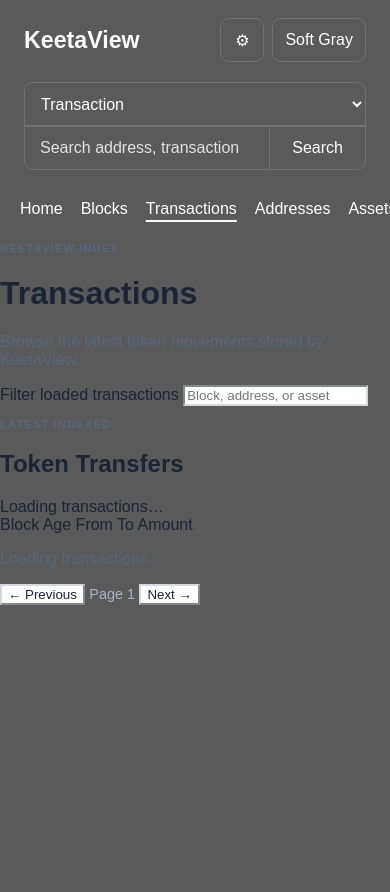
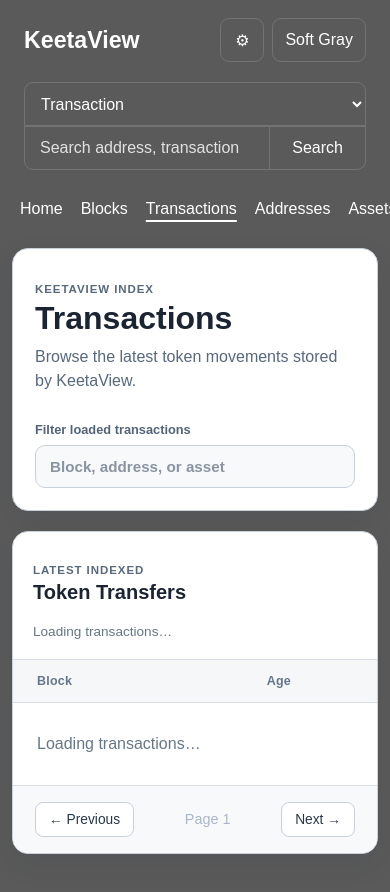
Before and after one commit to zbrodamous-ui/KeetaScan, a website: page transactions.html in a window 390 px wide. Before the commit the page ends 844 px from the top, so only its background shows below. Drawn offline with Linux system fonts and the light colour scheme; a script that the page names is missing.

Commit message:
Style responsive transactions directory

```diff
--- a/style.css
+++ b/style.css
@@ -3723,3 +3723,269 @@ html[data-theme="clean"] .blocks-list-card {
         justify-content: space-between;
     }
 }
+
+
+
+/* ==========================
+   KeetaView Transaction Directory
+========================== */
+
+.transactions-page-body {
+    min-height: 100vh;
+    background: var(--page-background);
+    color: var(--primary-text);
+}
+
+.transactions-dashboard {
+    width: min(100% - 40px, 1420px);
+    margin: 0 auto;
+    padding: 34px 0 72px;
+}
+
+.transactions-title-card,
+.transactions-list-card {
+    background: #ffffff;
+    border: 1px solid #c8d0d9;
+    border-radius: 16px;
+    box-shadow: 0 10px 28px rgba(32, 45, 62, 0.09);
+}
+
+.transactions-title-card {
+    display: flex;
+    align-items: flex-end;
+    justify-content: space-between;
+    gap: 28px;
+    margin-bottom: 20px;
+    padding: 28px;
+}
+
+.transactions-title-card h1 {
+    margin: 4px 0 8px;
+    font-size: clamp(2rem, 4vw, 3rem);
+}
+
+.transactions-title-card > div > p:last-child {
+    margin: 0;
+    color: var(--secondary-text);
+    line-height: 1.55;
+}
+
+.transaction-filter {
+    display: grid;
+    gap: 8px;
+    width: min(100%, 380px);
+    color: #53647a;
+    font-size: 0.8rem;
+    font-weight: 700;
+}
+
+.transaction-filter input {
+    width: 100%;
+    padding: 12px 14px;
+    border: 1px solid #c8d0d9;
+    border-radius: 10px;
+    background: #f8f9fb;
+    color: #1b2433;
+    font: inherit;
+    font-size: 0.95rem;
+    outline: none;
+}
+
+.transaction-filter input:focus {
+    border-color: #5a5a5a;
+    box-shadow: 0 0 0 3px rgba(90, 90, 90, 0.12);
+}
+
+.transaction-filter input::placeholder {
+    color: #8994a3;
+}
+
+.transactions-list-card {
+    overflow: hidden;
+}
+
+.transactions-card-header {
+    display: flex;
+    align-items: center;
+    justify-content: space-between;
+    gap: 20px;
+    padding: 22px 26px;
+    border-bottom: 1px solid #d9dee4;
+}
+
+.transactions-card-header h2 {
+    margin: 3px 0 0;
+    font-size: 1.25rem;
+}
+
+.transaction-result-count {
+    color: #66768a;
+    font-size: 0.85rem;
+    white-space: nowrap;
+}
+
+.transaction-table-scroll {
+    overflow-x: auto;
+}
+
+.transaction-directory-table {
+    min-width: 1050px;
+}
+
+.transaction-directory-header,
+.transaction-directory-row {
+    display: grid;
+    grid-template-columns:
+        minmax(210px, 1.2fr)
+        minmax(110px, 0.65fr)
+        minmax(210px, 1.2fr)
+        minmax(210px, 1.2fr)
+        minmax(180px, 1fr);
+    gap: 18px;
+    align-items: center;
+}
+
+.transaction-directory-header {
+    padding: 14px 24px;
+    background: #f5f7f9;
+    border-bottom: 1px solid #d9dee4;
+    color: #66768a;
+    font-size: 0.78rem;
+    font-weight: 700;
+    letter-spacing: 0.02em;
+}
+
+.transaction-directory-row {
+    min-height: 70px;
+    padding: 14px 24px;
+    border-bottom: 1px solid #e2e6eb;
+    color: #26364b;
+    cursor: pointer;
+    transition: background 0.18s ease;
+}
+
+.transaction-directory-row:last-child {
+    border-bottom: 0;
+}
+
+.transaction-directory-row:hover,
+.transaction-directory-row:focus-visible {
+    background: #f3f6f9;
+}
+
+.transaction-directory-row:focus-visible {
+    outline: 2px solid #5a5a5a;
+    outline-offset: -2px;
+}
+
+.transaction-directory-row > * {
+    min-width: 0;
+}
+
+.transaction-directory-block,
+.transaction-directory-address a {
+    overflow: hidden;
+    color: #1676cf;
+    text-overflow: ellipsis;
+    white-space: nowrap;
+    text-decoration: none;
+}
+
+.transaction-directory-block {
+    font-family: ui-monospace, SFMono-Regular, Consolas, monospace;
+    font-weight: 700;
+}
+
+.transaction-directory-address {
+    overflow: hidden;
+}
+
+.transaction-directory-address a:hover,
+.transaction-directory-block:hover {
+    text-decoration: underline;
+}
+
+.transaction-directory-age {
+    color: #66768a;
+}
+
+.transaction-directory-amount {
+    color: #34445a;
+    font-weight: 600;
+    text-align: right;
+    overflow-wrap: anywhere;
+}
+
+.transactions-empty {
+    margin: 0;
+    padding: 32px 24px;
+    color: #66768a;
+}
+
+.transaction-pagination {
+    display: flex;
+    align-items: center;
+    justify-content: flex-end;
+    gap: 14px;
+    padding: 16px 22px;
+    border-top: 1px solid #d9dee4;
+    background: #f8f9fb;
+}
+
+.transaction-pagination button {
+    padding: 9px 13px;
+    border: 1px solid #c8d0d9;
+    border-radius: 8px;
+    background: #ffffff;
+    color: #26364b;
+    cursor: pointer;
+    font: inherit;
+    font-size: 0.86rem;
+}
+
+.transaction-pagination button:hover:not(:disabled) {
+    background: #eef1f4;
+}
+
+.transaction-pagination button:disabled {
+    cursor: not-allowed;
+    opacity: 0.45;
+}
+
+.transaction-pagination span {
+    color: #66768a;
+    font-size: 0.84rem;
+}
+
+html[data-theme="clean"] .transactions-title-card,
+html[data-theme="clean"] .transactions-list-card {
+    border-color: #d5d9de;
+    box-shadow: 0 7px 20px rgba(32, 45, 62, 0.05);
+}
+
+@media (max-width: 700px) {
+    .transactions-dashboard {
+        width: min(100% - 24px, 1420px);
+        padding-top: 18px;
+    }
+
+    .transactions-title-card {
+        align-items: flex-start;
+        flex-direction: column;
+        padding: 22px;
+    }
+
+    .transaction-filter {
+        width: 100%;
+    }
+
+    .transactions-card-header {
+        align-items: flex-start;
+        flex-direction: column;
+        padding: 20px;
+    }
+
+    .transaction-pagination {
+        justify-content: space-between;
+    }
+}
```
